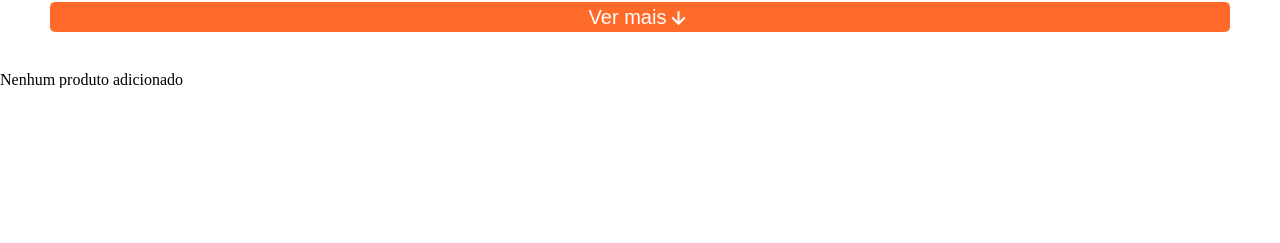
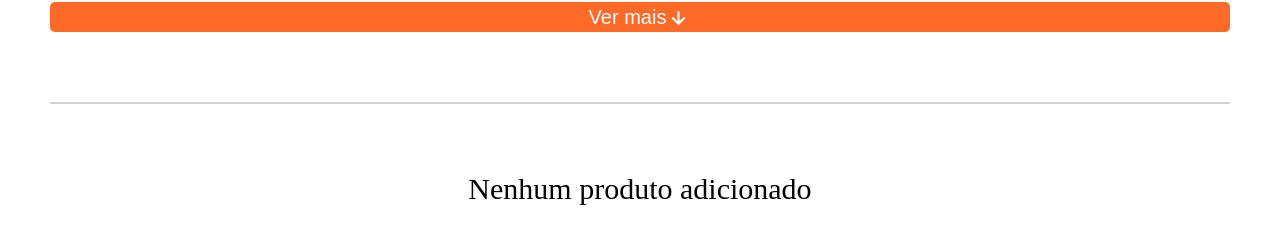
Before and after one commit to edmcorrea/Fast-Food-DevioBR, a React (Vite) app in the folder frontend/: page / in a window 1280 px wide. Shown: the part 789-1032 px from the top of the page. Before the commit the page ends 877 px from the top, so only its background shows below. Built offline with nearby package versions, Linux system fonts and the light colour scheme.

Commit message:
feat: frontend - implement the styles on summaryOrder component

```diff
--- /dev/null
+++ b/frontend/src/app/components/OrderSummary/OrderSummary.scss
@@ -0,0 +1,58 @@
+
+@mixin padraoBtn {
+  padding: 19px 17px;
+  font-size: 20px;
+  cursor: pointer;
+  border-radius: 5px;
+  height: 30px;
+  display: flex;
+  align-items: center;
+  justify-content: center;
+}
+
+.orderSummary {
+  padding: 0 50px;
+
+  hr {
+    margin: 70px 0;
+    border: 1px solid rgb(209, 209, 209);
+  }
+
+
+  &-title {
+    display: flex;
+    justify-content: center;
+    font-size: 30px;
+    margin-bottom: 50px;
+  }
+
+  &-container {
+    display: flex;
+    flex-direction: column;
+    justify-content: center;
+
+    &-btns {
+      display: flex;
+      justify-content: end;
+      gap: 40px;
+      margin-top: 25px;
+      margin-bottom: 50px;
+
+      a{ text-decoration: none;}
+
+      &-btnCancelar {
+        @include padraoBtn();
+        color: #ff6a28;
+        border: 1px solid #ff6a28;
+      }
+
+      &-btnFinalizar {
+        @include padraoBtn();
+        border: none;
+        color: white;
+        background-color: #ff6a28;
+
+      }
+    }
+  }
+}
--- a/frontend/src/app/components/OrderSummary/index.jsx
+++ b/frontend/src/app/components/OrderSummary/index.jsx
@@ -3,6 +3,7 @@ import { useContext } from "react";
 import Context from "../../context/Context";
 import { Link } from "react-router-dom";
 import SummaryListComponent from "../SummaryListComponent";
+import "./OrderSummary.scss";
 
 function OrderSummary() {
   const { summaryList, setSummaryList, sucessNewCustomer } = useContext(Context);
@@ -14,31 +15,36 @@ function OrderSummary() {
   };
 
   return (
-    <>
+    <div className="orderSummary">
+      <hr></hr>
       { sucessNewCustomer ? (<p>CLIENTE CRIADO COM SUCESSO</p>)
-        :(!summaryList.length ? (<p>Nenhum produto adicionado</p>)
+        :(!summaryList.length ? (<p className="orderSummary-title">Nenhum produto adicionado</p>)
           :(
-            <div>
-              <h1>Resumo do pedido</h1>
+            <div className="orderSummary-container">
+              <h1 className="orderSummary-title">Resumo do pedido</h1>
               <SummaryListComponent view="summary" />
 
+              <div className="orderSummary-container-btns">
                 <button
                   type="button"
                   onClick={removeAllSummaryList}
+                  className="orderSummary-container-btns-btnCancelar"
                 >
                   Cancelar Pedido
                 </button>
                 <Link to="/order/details">
                   <button
                     type="button"
+                    className="orderSummary-container-btns-btnFinalizar"
                   >
                     Finalizar Pedido
                   </button>
                 </Link>
               </div>
+            </div>
           ))
       }
-    </>
+    </div>
   )
 }
 
```
Lines whose indentation alone changed are shown as unchanged.
